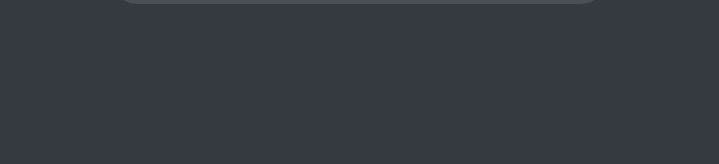
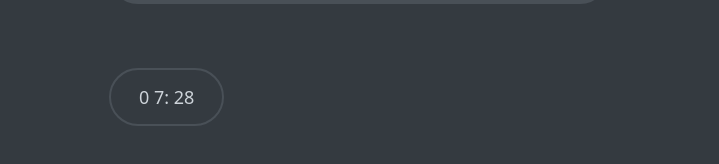
Before and after one commit to JeffDanielle/react-quiz, a React (Vite) app: page / in a window 1280 px wide. Both pictures are taken after a click on the button "Let's Start". Shown: the part 582-746 px from the top of the page, without its empty margins (281-1000 px from the left). Built offline with nearby package versions, Linux system fonts and the light colour scheme; data requests are answered from the project's data file; a web font is replaced by a local one.

Commit message:
200. Setting Up a Timer With useEffect -21min

```diff
--- a/index.html
+++ b/index.html
@@ -8,7 +8,7 @@
   <link rel="preconnect" href="https://fonts.gstatic.com" crossorigin>
   <link href="https://fonts.googleapis.com/css2?family=Codystar:wght@300;400&display=swap" rel="stylesheet">
   <meta name="viewport" content="width=device-width, initial-scale=1.0" />
-  <title>Vite + React</title>
+  <title>The React Quiz</title>
 </head>
 
 <body>
--- a/src/App.jsx
+++ b/src/App.jsx
@@ -10,6 +10,10 @@ import Question from './components/Question'
 import NextButton from './components/NextButton'
 import Progress from './components/Progress'
 import FinishScreen from './components/FinishScreen'
+import Footer from './components/Footer'
+import Timer from './components/Timer'
+
+const SECS_PER_QUESTION = 30;
 
 const initialState = {
   questions: [],
@@ -19,7 +23,8 @@ const initialState = {
   index: 0,
   answer: null,
   points: 0,
-  highscore: 0
+  highscore: 0,
+  secondsRemaining: null,
 }
 
 const reducer = (state, action) => {
@@ -31,7 +36,7 @@ const reducer = (state, action) => {
       return { ...state, status: 'error' };
 
     case 'start':
-      return { ...state, status: 'active' }
+      return { ...state, status: 'active', secondsRemaining: state.questions.length * SECS_PER_QUESTION }
 
     case 'newAnswer':
       const question = state.questions.at(state.index)
@@ -51,13 +56,16 @@ const reducer = (state, action) => {
       // return { ...state, status: 'ready', index: 0, answer: null, points: 0 } // my own solution
       return { ...initialState, questions: state.questions, status: 'ready' }
 
+    case 'tick':
+      return { ...state, secondsRemaining: state.secondsRemaining - 1, status: state.secondsRemaining === 0 ? 'finished' : state.status };
+
     default:
       throw new Error("Unknown action");
   }
 }
 
 function App() {
-  const [{ questions, status, index, answer, points, highscore }, dispatch] = useReducer(reducer, initialState);
+  const [{ questions, status, index, answer, points, highscore, secondsRemaining }, dispatch] = useReducer(reducer, initialState);
 
   const numQuestion = questions.length
   const maxPossiblePoints = questions.reduce((prev, curr) => prev + curr.points, 0)
@@ -92,12 +100,18 @@ function App() {
               dispatch={dispatch}
               answer={answer}
             />
+            <Footer>
+              <Timer
+                dispatch={dispatch}
+                secondsRemaining={secondsRemaining}
+              />
               <NextButton
                 dispatch={dispatch}
                 answer={answer}
                 index={index}
                 numQuestions={numQuestion}
               />
+            </Footer>
           </>
         )}
 
--- /dev/null
+++ b/src/components/Footer.jsx
@@ -0,0 +1,9 @@
+const Footer = ({ children }) => {
+    return (
+        <footer>
+            {children}
+        </footer>
+    )
+}
+
+export default Footer
--- a/src/components/Question.jsx
+++ b/src/components/Question.jsx
@@ -1,7 +1,7 @@
 import Options from "./Options";
 
 const Question = ({ question, dispatch, answer }) => {
-    console.log(question)
+    // console.log(question)
     return (
         <div>
             <h4 className="text-4xl mb-6">{question.question}</h4>
--- /dev/null
+++ b/src/components/Timer.jsx
@@ -0,0 +1,23 @@
+import { useEffect } from "react";
+
+const Timer = ({ dispatch, secondsRemaining }) => {
+
+    const mins = Math.floor(secondsRemaining / 60);
+    const secs = secondsRemaining % 60;
+
+    useEffect(() => {
+        const id = setInterval(() => {
+            dispatch({ type: 'tick' })
+        }, 1000)
+
+        return () => clearInterval(id)
+    }, [dispatch])
+
+    return (
+        <div className="timer">
+            {mins < 10 && "0"} {mins}:{secs < 10 && "0"} {secs}
+        </div>
+    );
+}
+
+export default Timer;
```
Lines whose indentation alone changed are shown as unchanged.
